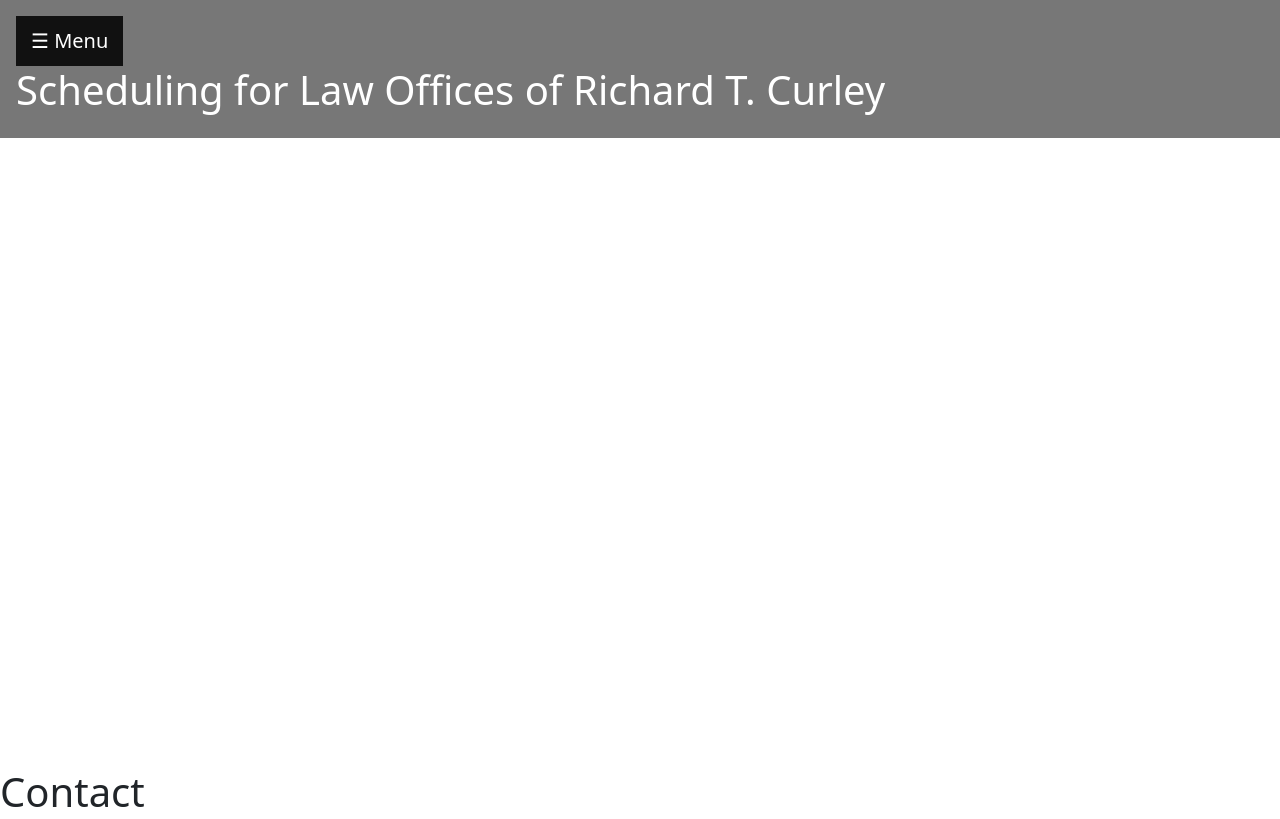
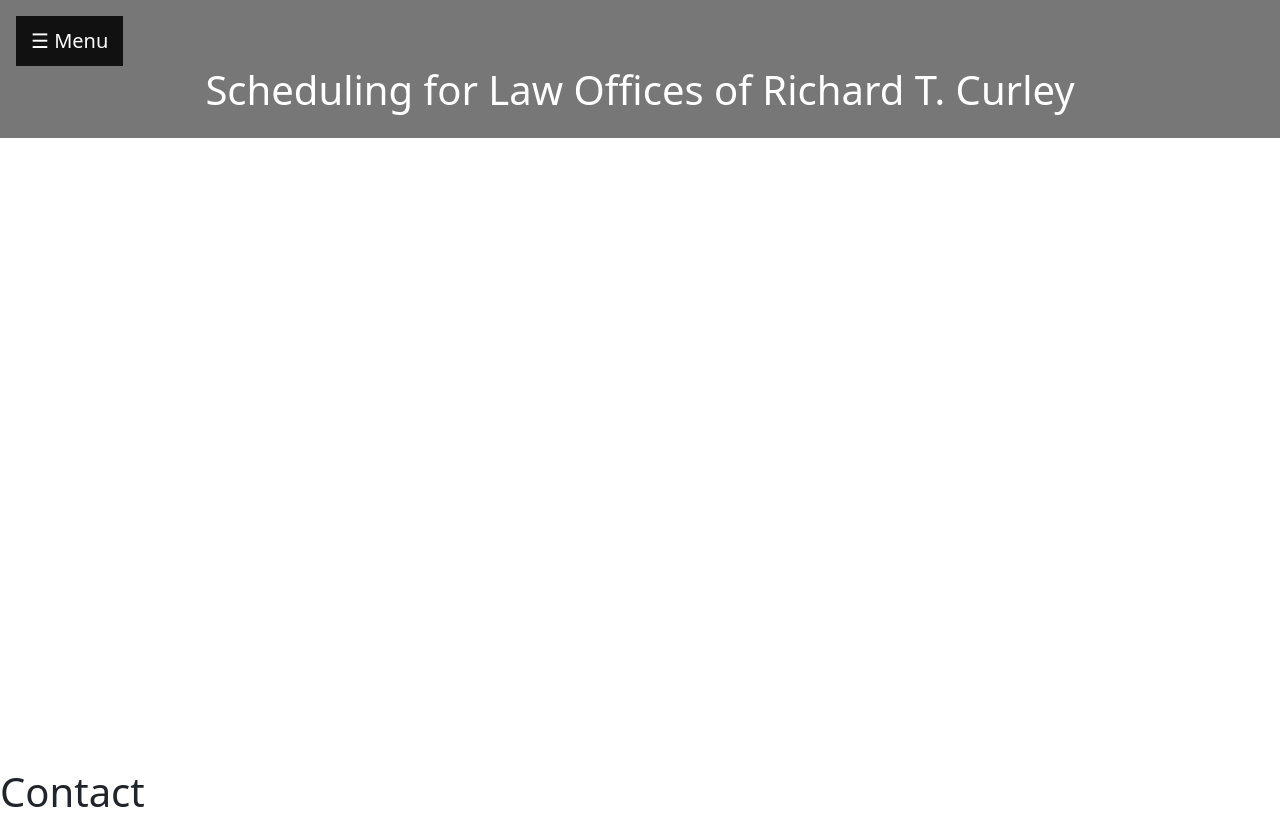
Before and after one commit to Patcurley1/curleylawoffices, a plain HTML site: page Scheduling.html in a window 1280 px wide. Shown: the top 819 px of the page. Drawn offline with nearby package versions, Linux system fonts and the light colour scheme; a script that the page names is missing.

Commit message:
Update Scheduling.html

```diff
--- a/Scheduling.html
+++ b/Scheduling.html
@@ -92,7 +92,7 @@
 </div>
         <div id="main">
   <button class="openbtn" onclick="openNav()">☰ Menu</button>
-  <h1>Scheduling for Law Offices of Richard T. Curley</h1>
+  <center><Strong><h1>Scheduling for Law Offices of Richard T. Curley</h1></Strong></center>
 
 </div>
 
```
